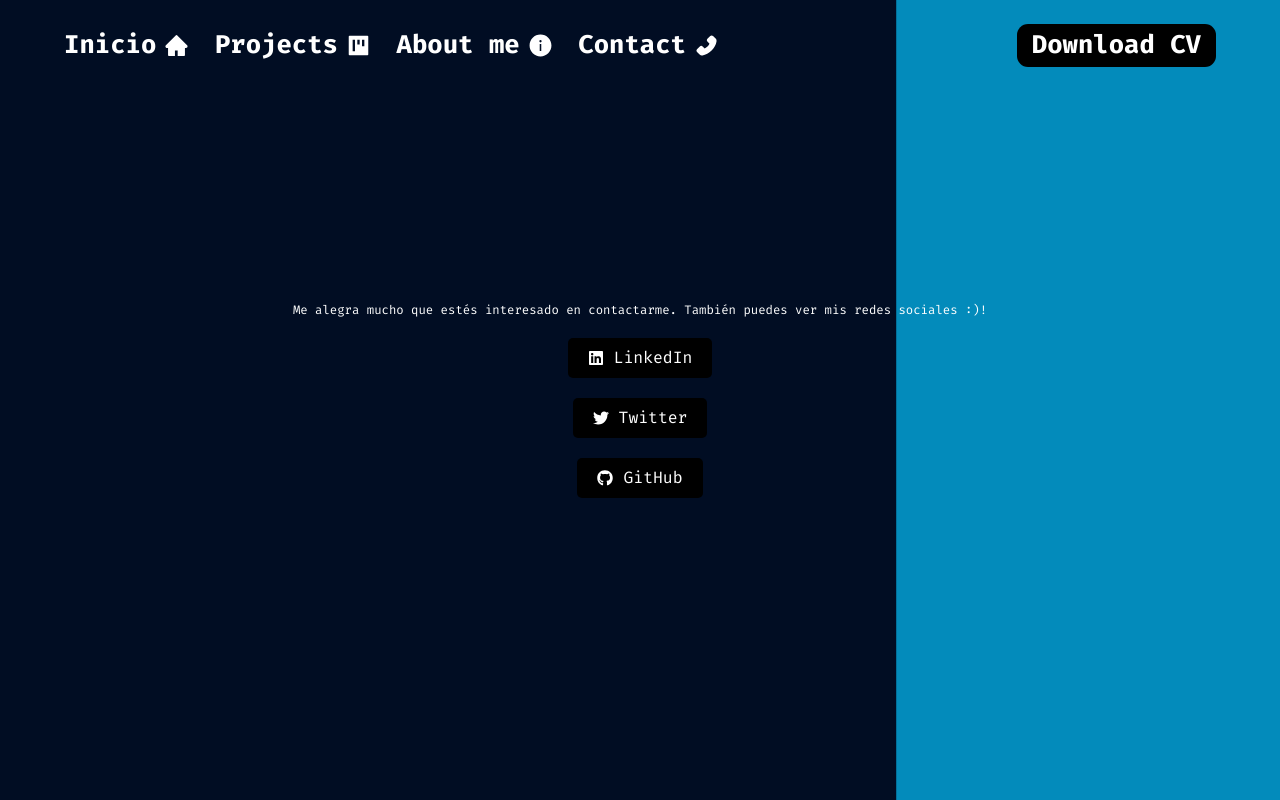
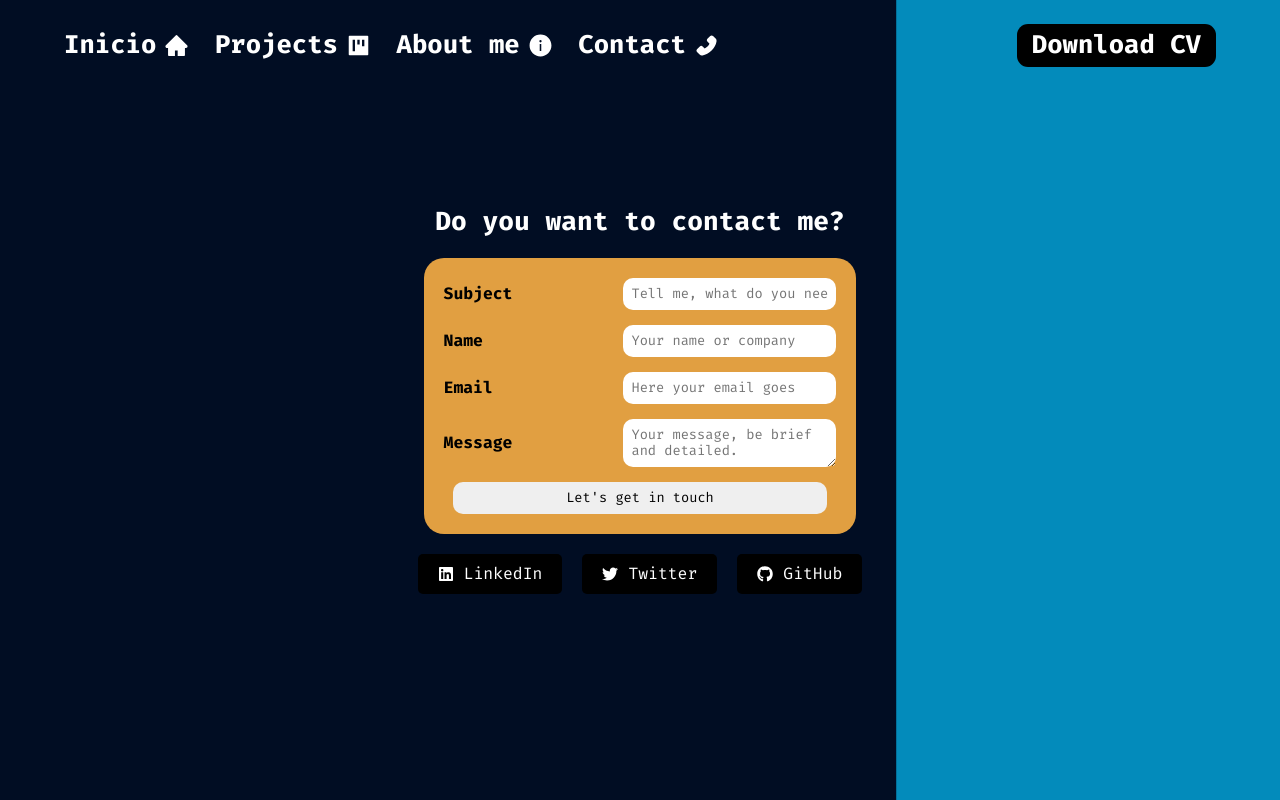
Before and after one commit to GueruDev/portfolio-web-ruben-contreras, a React (Vite) app: page /contact in a window 1280 px wide. Built offline with nearby package versions, Linux system fonts and the light colour scheme.

Commit message:
feat: Contact designed v0.1
Note: Download button functionality added

```diff
--- a/index.html
+++ b/index.html
@@ -1,12 +1,24 @@
 <!DOCTYPE html>
 <html lang="en">
+
 <head>
     <meta charset="UTF-8">
     <meta name="viewport" content="width=device-width, initial-scale=1.0">
     <title>Ruben.C Dev</title>
+    <script type="text/javascript" src="https://cdn.jsdelivr.net/npm/@emailjs/browser@4/dist/email.min.js">
+    </script>
+    <script type="text/javascript">
+        (function() {
+            emailjs.init({
+              publicKey: "tQ6Dc1xJyJpRsjHoN",
+            });
+        })();
+    </script>
 </head>
+
 <body>
     <div id="root"></div>
     <script type="module" src="./src/main.jsx"></script>
 </body>
+
 </html>
--- a/package.json
+++ b/package.json
@@ -12,6 +12,7 @@
   "author": "Ruben Contreras Guerrero (Gueru)",
   "license": "ISC",
   "dependencies": {
+    "@emailjs/browser": "^4.3.3",
     "@vitejs/plugin-react": "^4.2.1",
     "react": "^18.2.0",
     "react-dom": "^18.2.0",
--- a/src/components/navbar/buttons.jsx
+++ b/src/components/navbar/buttons.jsx
@@ -1,6 +1,6 @@
 import styled from "styled-components";
 
-export const StyledBtnNav = styled.button`
+export const StyledBtnNav = styled.a`
   cursor: pointer;
   padding: 0.6rem 1.5rem;
   border-radius: 1.1rem;
@@ -8,6 +8,7 @@ export const StyledBtnNav = styled.button`
   background-color: var(--primary-btn-color);
   color: var(--primary-font-color);
   font-weight: bold;
+  text-decoration: none;
   @media (width < 768px) {
     background-color: var(--secondary-bg-color);
   }
--- a/src/components/navbar/navbar.jsx
+++ b/src/components/navbar/navbar.jsx
@@ -32,7 +32,7 @@ export function Navbar() {
             <div>
                 <Links />
                 <BtnNavMobile />
-                <StyledBtnNav type="StyledBtnNav">Download CV</StyledBtnNav>
+                <StyledBtnNav href='./Ruben-Contreras-CV.pdf' download>Download CV</StyledBtnNav>
             </div>
         </StyledNavbar>
     );
--- a/src/main.jsx
+++ b/src/main.jsx
@@ -6,7 +6,7 @@ import { BrowserRouter as Router, Routes, Route } from "react-router-dom";
 
 //! COMPONENTS
 import { About } from "./pages/about";
-import { Contact } from "./pages/contact";
+import { Contact } from "./pages/contact/contact.jsx";
 import { Inicio } from "./pages/inicio";
 import { Navbar } from "./components/navbar/navbar";
 import { ImageGrid } from "./pages/projects";
--- a/src/pages/contact.jsx
+++ /dev/null
@@ -1,60 +0,0 @@
-import styled from 'styled-components';
-import { FaLinkedin, FaTwitter, FaGithub } from 'react-icons/fa';
-import { Section } from "../components/section";
-
-const ContactContainer = styled.div`
-    display: flex;
-    flex-direction: column;
-    align-items: center;
-    justify-content: center;
-    gap: 20px;
-`;
-
-const Message = styled.p`
-    text-align: center;
-    font-size: 1.2rem;
-`;
-
-const SocialButton = styled.a`
-    display: flex;
-    align-items: center;
-    justify-content: center;
-    gap: 10px;
-    padding: 10px 20px;
-    background-color: #000;
-    color: #fff;
-    border: none;
-    border-radius: 5px;
-    cursor: pointer;
-    transition: background-color 0.3s ease;
-
-    text-decoration: none;
-
-    &:hover {
-        background-color: #005582;
-    }
-`;
-
-export function Contact() {
-    return (
-        <Section>
-            <ContactContainer>
-                <Message>
-                    Me alegra mucho que estés interesado en contactarme. También puedes ver mis redes sociales :)!
-                </Message>
-                <SocialButton href="https://www.linkedin.com/in/gueru/" target="_blank">
-                    <FaLinkedin />
-                    LinkedIn
-                </SocialButton>
-                <SocialButton href="https://twitter.com/GueruDev" target="_blank">
-                    <FaTwitter />
-                    Twitter
-                </SocialButton>
-                <SocialButton href="https://github.com/GueruDev" target="_blank">
-                    <FaGithub />
-                    GitHub
-                </SocialButton>
-            </ContactContainer>
-        </Section>
-    );
-}
--- /dev/null
+++ b/src/pages/contact/contact.jsx
@@ -0,0 +1,99 @@
+import React, { useRef } from 'react';
+import styled from 'styled-components';
+import emailjs from '@emailjs/browser';
+import { FaLinkedin, FaTwitter, FaGithub } from 'react-icons/fa';
+import { Section } from "../../components/section";
+import { StyledForm } from './form_style';
+
+const ContactContainer = styled.div`
+    display: flex;
+    flex-direction: column;
+    align-items: center;
+    justify-content: center;
+    gap: 20px;
+`;
+
+const Message = styled.p`
+    text-align: center;
+    font-size: clamp(2.5rem, 2vw, 5rem);
+    font-weight: bold;
+`;
+
+const SocialButton = styled.a`
+    display: flex;
+    align-items: center;
+    justify-content: center;
+    gap: 10px;
+    padding: 10px 20px;
+    background-color: #000;
+    color: var(--primary-font-color);
+    border: none;
+    border-radius: 5px;
+    cursor: pointer;
+    transition: background-color 0.3s ease;
+
+    text-decoration: none;
+
+    &:hover {
+        background-color: #005582;
+    }
+`;
+
+const SocialContainer = styled.div`
+    display: flex;
+    gap: 2rem;
+`
+
+export function Contact() {
+    const form = useRef()
+    const sendEmail = (e) => {
+        e.preventDefault();
+
+        emailjs
+            .sendForm('service_zinlwnt', 'template_qa0a7zn', form.current, {
+                publicKey: 'tQ6Dc1xJyJpRsjHoN',
+            })
+            .then(
+                () => {
+                    console.log('SUCCESS!');
+                },
+                (error) => {
+                    console.log('FAILED...', error.text);
+                },
+            );
+    };
+    return (
+        <Section>
+            <ContactContainer>
+                <Message>
+                    Do you want to contact me?
+                </Message>
+                <StyledForm ref={form} onSubmit={sendEmail}>
+                    <label className='form-label' htmlFor="subject" >Subject</label>
+                    <input required className='form-textInput' placeholder='Tell me, what do you need?' type="text" name="subject" id='subject' />
+                    <label className='form-label' htmlFor="from_name" >Name</label>
+                    <input required className='form-textInput' placeholder='Your name or company' type="text" name="from_name" id='from_name' />
+                    <label className='form-label' htmlFor='from_email' >Email</label>
+                    <input required className='form-textInput' placeholder='Here your email goes' type="email" name="from_email" id='from_email' />
+                    <label className='form-label' htmlFor="message">Message</label>
+                    <textarea className='form-textArea' placeholder='Your message, be brief and detailed.' name="message" id='message' />
+                    <button className='form-btnSubmit' required type="submit" value="Let's get in touch">Let's get in touch</button>
+                </StyledForm>
+                <SocialContainer>
+                    <SocialButton href="https://www.linkedin.com/in/gueru/" target="_blank">
+                        <FaLinkedin />
+                        LinkedIn
+                    </SocialButton>
+                    <SocialButton href="https://twitter.com/GueruDev" target="_blank">
+                        <FaTwitter />
+                        Twitter
+                    </SocialButton>
+                    <SocialButton href="https://github.com/GueruDev" target="_blank">
+                        <FaGithub />
+                        GitHub
+                    </SocialButton>
+                </SocialContainer>
+            </ContactContainer>
+        </Section>
+    );
+}
--- /dev/null
+++ b/src/pages/contact/form_style.jsx
@@ -0,0 +1,32 @@
+import styled from "styled-components";
+
+
+export const StyledForm = styled.form`
+width: clamp(300px, 90%, 600px);
+padding: 2rem;
+border-radius: 2rem;
+font-weight: bold;
+
+display: grid;
+gap: 1.5rem;
+grid-template-columns: 1fr 1fr;
+background-color: var(--secondary-font-color);
+color: var(--primary-btn-color);
+
+.form-label{
+    align-self: center;
+}
+.form-textInput,.form-textArea, .form-btnSubmit{
+    padding: .8rem;
+    border-radius: 1rem;
+    border: none;
+    transition: all .5s ease;
+}
+.form-btnSubmit{
+    width: clamp(300px, 95%, 600px);
+    margin: 0  auto;
+    padding: 0%.7;
+
+    grid-column: 1 / 3;
+}
+`
```
Also changed, not shown: src/deploy.yml (added), 2 other files (tests, documents, lock files or other folders).
